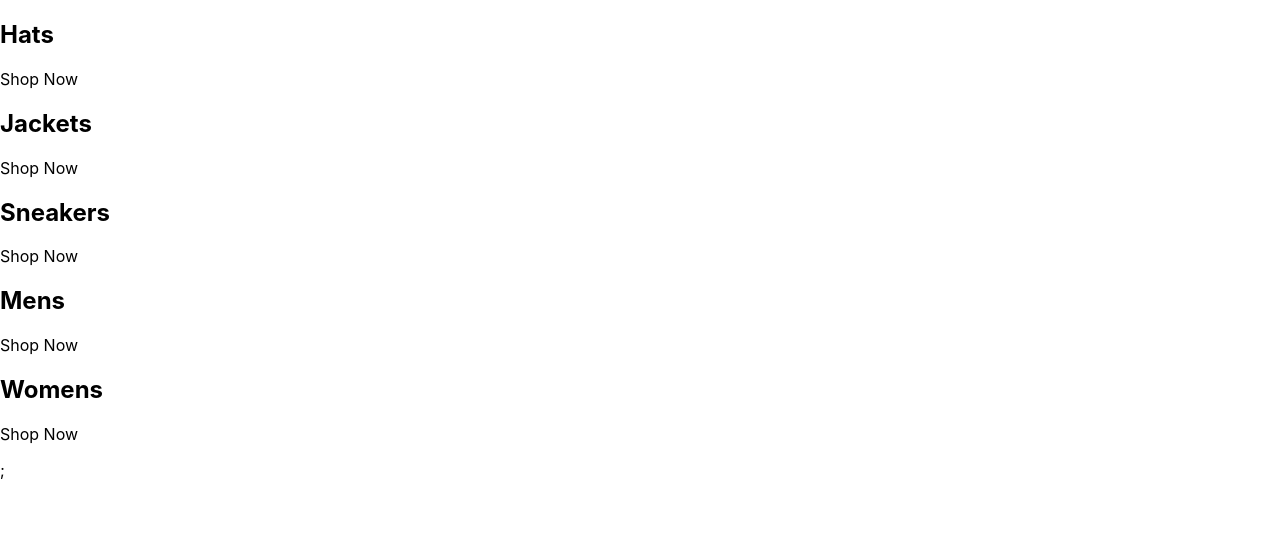
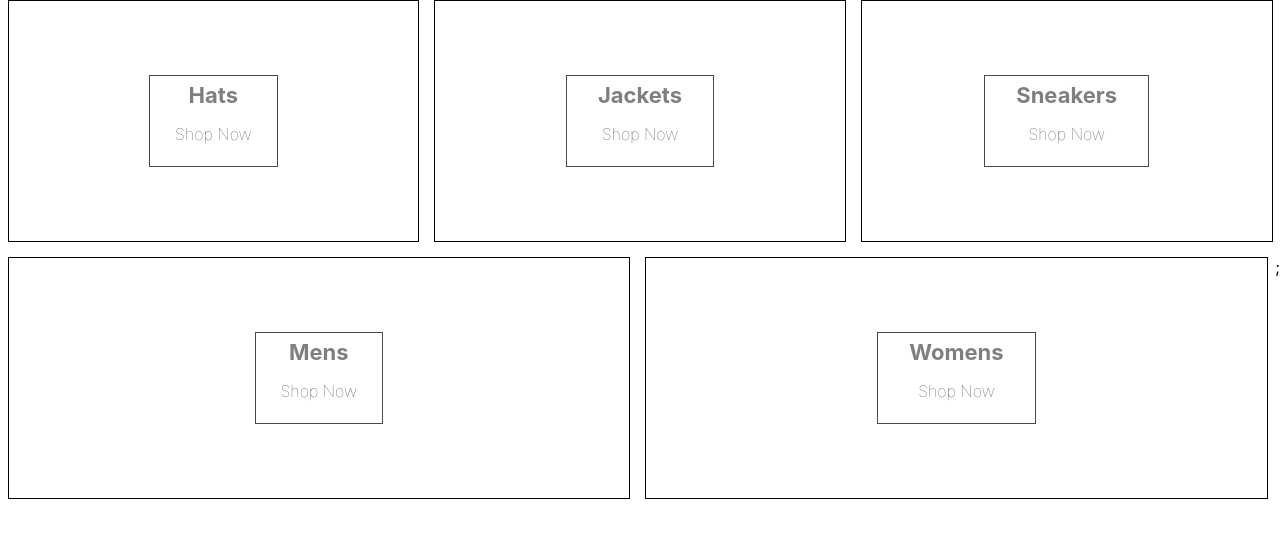
Before and after one commit to lRustyShackleford/clothing-site, a React (Create React App) app: page / in a window 1280 px wide. Shown: the top 538 px of the page. Built offline with nearby package versions, Linux system fonts and the light colour scheme.

Commit message:
added styling

```diff
--- a/package.json
+++ b/package.json
@@ -9,6 +9,7 @@
     "react": "^18.1.0",
     "react-dom": "^18.1.0",
     "react-scripts": "5.0.1",
+    "sass": "^1.51.0",
     "web-vitals": "^2.1.4"
   },
   "scripts": {
--- a/src/App.js
+++ b/src/App.js
@@ -1,4 +1,4 @@
-import './App.css';
+import './categories.styles.scss';
 
 const App = () => {
   const categories = [
@@ -29,8 +29,10 @@
           {categories.map((category) => {
             return (
               <div className="category-container">
-                <div className="category-body-container" id={category.id}>
+                <div className="background-image">
                   {/*<img />*/}
+                </div>
+                <div className="category-body-container" key={category.id}>
                   <h2>{category.title}</h2>
                   <p>Shop Now</p>
                 </div>
--- /dev/null
+++ b/src/categories.styles.scss
@@ -0,0 +1,75 @@
+.categories-container {
+    width: 100%;
+    display: flex;
+    flex-wrap: wrap;
+    justify-content: space-between;
+  }
+
+  .category-container {
+    min-width: 30%;
+    height: 240px;
+    flex: 1 1 auto;
+    display: flex;
+    align-items: center;
+    justify-content: center;
+    border: 1px solid black;
+    margin: 0 7.5px 15px;
+    overflow: hidden;
+
+    &:hover {
+      cursor: pointer;
+
+      & .background-image {
+        transform: scale(1.1);
+        transition: transform 6s cubic-bezier(0.25, 0.45, 0.45, 0.95);
+      }
+
+      & .category-body-container {
+        opacity: 0.9;
+      }
+    }
+
+    &.large {
+      height: 380px;
+    }
+
+    &:first-child {
+      margin-right: 7.5px;
+    }
+
+    &:last-child {
+      margin-left: 7.5px;
+    }
+
+    .background-image {
+      width: 100%;
+      height: 100%;
+      background-size: cover;
+      background-position: center;
+    }
+
+    .category-body-container {
+      height: 90px;
+      padding: 0 25px;
+      display: flex;
+      flex-direction: column;
+      align-items: center;
+      justify-content: center;
+      border: 1px solid black;
+      background-color: white;
+      opacity: 0.7;
+      position: absolute;
+
+      h2 {
+        font-weight: bold;
+        margin: 0 6px 0;
+        font-size: 22px;
+        color: #4a4a4a;
+      }
+
+      p {
+        font-weight: lighter;
+        font-size: 16px;
+      }
+    }
+  }
```
Also changed, not shown: 1 other file (tests, documents, lock files or other folders).
